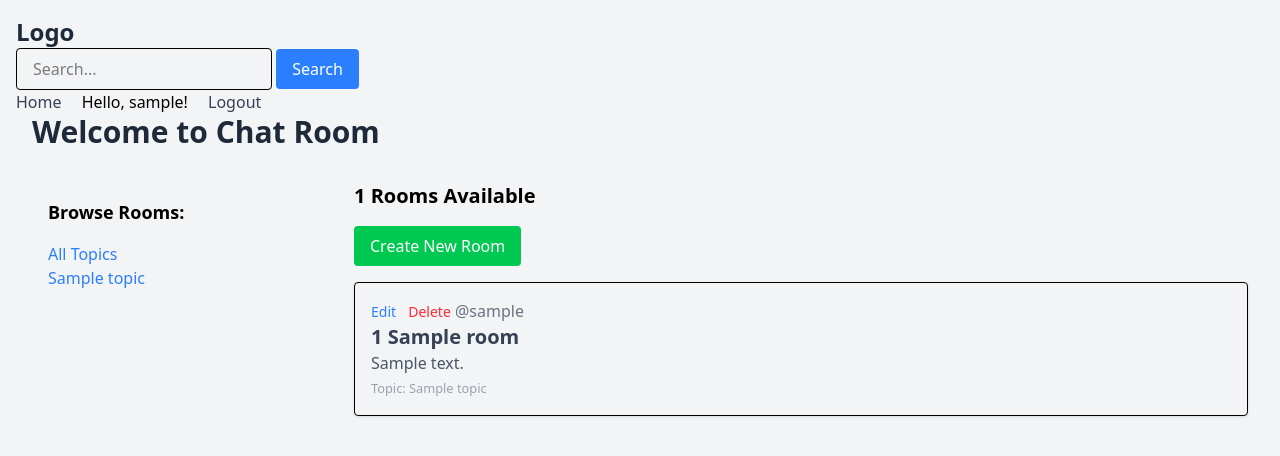
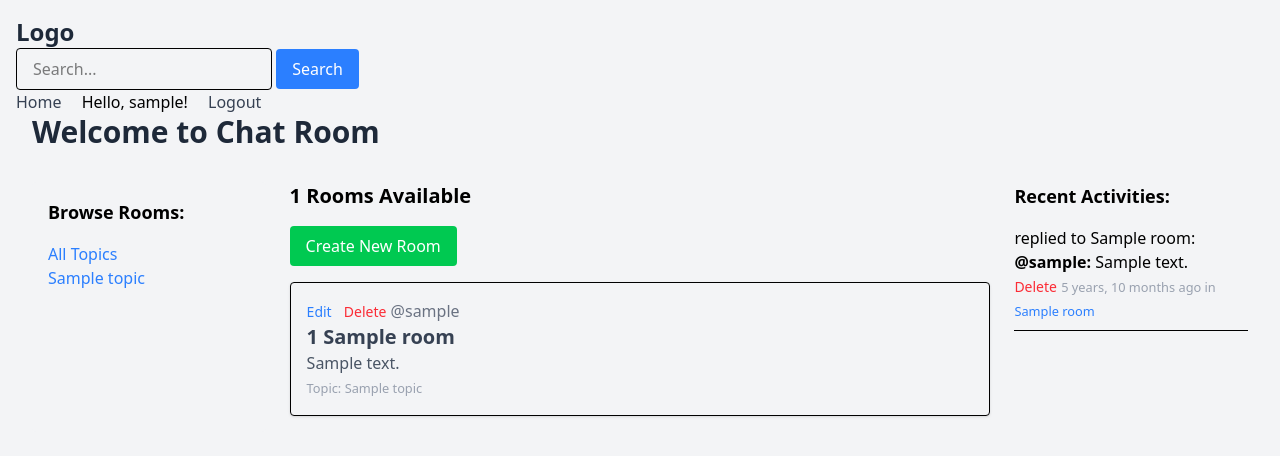
Before and after one commit to ahmedmuhammed14/chatroom, a Django app: template base/templates/base/home.html in a window 1280 px wide. Shown: the top 456 px of the page. Run offline with Django 5.2, Linux system fonts and the light colour scheme; the template is opened without the code that fills it: values that come from a table or form of the project are taken from there, others are empty; a user stored in the database is signed in; tables that the repository leaves empty hold one stand-in row (values such as "Sample post"); parts of the project's set-up code (start-up, migrations or seed data) failed here and were passed over.

Commit message:
Refactor home page structure and add component-based templates
Co-authored-by: Qwen-Coder <qwen-coder@alibabacloud.com>

```diff
--- a/base/models.py
+++ b/base/models.py
@@ -33,3 +33,5 @@ class Message(models.Model):
 
     def __str__(self):
         return self.body[0:50]
+    class Meta:
+        ordering = ['-updated', '-created']
--- /dev/null
+++ b/base/templates/base/activity_component.html
@@ -0,0 +1,22 @@
+ <h3 class="text-lg font-semibold mb-4">Recent Activities:</h3>
+            <ul class="space-y-2">
+                {% for message in recent_messages %}
+                    <li class="border-b pb-2">
+                        <p>
+                            replied to {{ message.room.name }}:
+                            <strong>@{{ message.user.username }}:</strong>
+                            {{ message.body|truncatechars:50 }}
+                        </p>
+                        {% if message.user == request.user %}
+                        <a href="{% url 'delete-message' message.id %}" class="text-sm text-red-500 hover:underline">Delete</a>
+                        {% endif %}
+                        <small class="text-gray-400">{{ message.created|timesince }} ago in
+                            <a href="{% url 'room' message.room.id %}" class="text-blue-500 hover:underline">
+                                {{ message.room.name }}
+                            </a>
+                        </small>
+                    </li>
+                {% empty %}
+                    <li class="text-gray-500">No recent activities.</li>
+                {% endfor %}
+            </ul>
--- /dev/null
+++ b/base/templates/base/feed_component.html
@@ -0,0 +1,19 @@
+  <main>
+            <h5 class="text-xl font-semibold mb-4">{{rooms.count}} Rooms Available</h5>
+            <a href="{% url 'create-room' %}" class="inline-block mb-4 px-4 py-2 bg-green-500 text-white rounded hover:bg-green-600">Create New Room</a>
+           {% for room in rooms %}
+                <div class="mb-4 p-4 border rounded shadow-sm">
+                    {% if request.user == room.host %}
+                    <a href="{% url 'update-room' room.id %}" class="text-sm text-blue-500 hover:underline">Edit</a>
+                    <a href="{% url 'delete-room' room.id %}" class="text-sm text-red-500 hover:underline ml-2">Delete</a>
+                    {% endif %}
+                    <span class="text-gray-500"> @{{ room.host.username }}</span>
+                    <h2 class="text-xl font-semibold text-gray-700">
+                        {{room.id}}
+                        <a href="{% url 'room' room.id %}">
+                        {{ room.name }}</a></h2>
+                    <p class="text-gray-600">{{ room.description }}</p>
+                    <small class="text-gray-400">Topic: {{ room.topic.name }}</small>
+                </div>
+            {% endfor %}
+        </main>
--- a/base/templates/base/home.html
+++ b/base/templates/base/home.html
@@ -7,40 +7,12 @@
     <header class="mb-8">
         <h1 class="text-3xl font-bold text-gray-800">Welcome to Chat Room</h1>
     </header>
-    <div class="grid grid-cols-[1fr_3fr] gap-6">
-        <aside class="bg-gray-100 p-4 rounded">
-            <h3 class="text-lg font-semibold mb-4">Browse Rooms:</h3>
-            <div>
-                <a href="{% url 'home' %}" class="text-blue-500 hover:underline">All Topics</a>
-            </div>
-            <ul class="space-y-2">
-                {% for topic in topics %}
-                    <li>
-                        <a href="{% url 'home' %}?q={{ topic.name }}" class="text-blue-500 hover:underline">
-                            {{ topic.name }}
-                        </a>
-                    </li>
-                {% endfor %}
-        </aside>
-        <main>
-            <h5 class="text-xl font-semibold mb-4">{{rooms.count}} Rooms Available</h5>
-            <a href="{% url 'create-room' %}" class="inline-block mb-4 px-4 py-2 bg-green-500 text-white rounded hover:bg-green-600">Create New Room</a>
-           {% for room in rooms %}
-                <div class="mb-4 p-4 border rounded shadow-sm">
-                    {% if request.user == room.host %}
-                    <a href="{% url 'update-room' room.id %}" class="text-sm text-blue-500 hover:underline">Edit</a>
-                    <a href="{% url 'delete-room' room.id %}" class="text-sm text-red-500 hover:underline ml-2">Delete</a>
-                    {% endif %}
-                    <span class="text-gray-500"> @{{ room.host.username }}</span>
-                    <h2 class="text-xl font-semibold text-gray-700">
-                        {{room.id}}
-                        <a href="{% url 'room' room.id %}">
-                        {{ room.name }}</a></h2>
-                    <p class="text-gray-600">{{ room.description }}</p>
-                    <small class="text-gray-400">Topic: {{ room.topic.name }}</small>
-                </div>
-            {% endfor %}
-        </main>
+    <div class="grid grid-cols-[1fr_3fr_1fr] gap-6">
+{% include "base/topics_component.html" %}
+      {% include "base/feed_component.html" %}
+        <div>
+            {% include "base/activity_component.html" %}
+        </div>
     </div>
 </div>
 {% endblock %}
--- /dev/null
+++ b/base/templates/base/topics_component.html
@@ -0,0 +1,14 @@
+        <aside class="bg-gray-100 p-4 rounded">
+            <h3 class="text-lg font-semibold mb-4">Browse Rooms:</h3>
+            <div>
+                <a href="{% url 'home' %}" class="text-blue-500 hover:underline">All Topics</a>
+            </div>
+            <ul class="space-y-2">
+                {% for topic in topics %}
+                    <li>
+                        <a href="{% url 'home' %}?q={{ topic.name }}" class="text-blue-500 hover:underline">
+                            {{ topic.name }}
+                        </a>
+                    </li>
+                {% endfor %}
+        </aside>
--- a/base/views.py
+++ b/base/views.py
@@ -53,8 +53,9 @@ def home(request):
     q=request.GET.get('q') if request.GET.get('q') != None else ''
     rooms = Room.objects.filter(Q(topic__name__icontains=q) | Q(name__icontains=q) | Q(description__icontains=q))
     rooms_count = rooms.count()
+    room_messages = Message.objects.filter(Q(room__topic__name__icontains=q)).order_by('-created')[:5]
     topics = Topic.objects.all()
-    context = {'rooms': rooms, 'topics': topics, 'rooms_count': rooms_count, 'q': q}
+    context = {'rooms': rooms, 'topics': topics, 'rooms_count': rooms_count, 'q': q, 'recent_messages': room_messages}
     return render(request, 'base/home.html', context)
 
 def room(request, pk):
--- a/static/src/output.css
+++ b/static/src/output.css
@@ -324,11 +300,11 @@
   .list-disc {
     list-style-type: disc;
   }
-  .grid-cols-4 {
-    grid-template-columns: repeat(4, minmax(0, 1fr));
+  .grid-cols-\[1fr_3fr_1fr\] {
+    grid-template-columns: 1fr 3fr 1fr;
   }
-  .grid-cols-\[1fr_3fr\] {
-    grid-template-columns: 1fr 3fr;
+  .grid-cols-\[1fr_3fr_fr\] {
+    grid-template-columns: 1fr 3fr fr;
   }
   .items-center {
     align-items: center;
@@ -386,14 +359,15 @@
     border-style: var(--tw-border-style);
     border-width: 1px;
   }
+  .border-b {
+    border-bottom-style: var(--tw-border-style);
+    border-bottom-width: 1px;
+  }
   .border-gray-300 {
     border-color: var(--color-gray-300);
   }
   .border-transparent {
     border-color: transparent;
-  }
-  .bg-blue-100 {
-    background-color: var(--color-blue-100);
   }
   .bg-blue-500 {
     background-color: var(--color-blue-500);
@@ -443,6 +417,9 @@
   .py-12 {
     padding-block: calc(var(--spacing) * 12);
   }
+  .pb-2 {
+    padding-bottom: calc(var(--spacing) * 2);
+  }
   .text-center {
     text-align: center;
   }
@@ -695,11 +662,6 @@
   inherits: false;
   initial-value: 0 0 #0000;
 }
-@property --tw-outline-style {
-  syntax: "*";
-  inherits: false;
-  initial-value: solid;
-}
 @layer properties {
   @supports ((-webkit-hyphens: none) and (not (margin-trim: inline))) or ((-moz-orient: inline) and (not (color:rgb(from red r g b)))) {
     *, ::before, ::after, ::backdrop {
@@ -721,7 +683,6 @@
       --tw-ring-offset-width: 0px;
       --tw-ring-offset-color: #fff;
       --tw-ring-offset-shadow: 0 0 #0000;
-      --tw-outline-style: solid;
     }
   }
 }
```
Also changed, not shown: other parts of static/src/output.css (+0 -37 lines), base/templates/base/profile.html (added).
